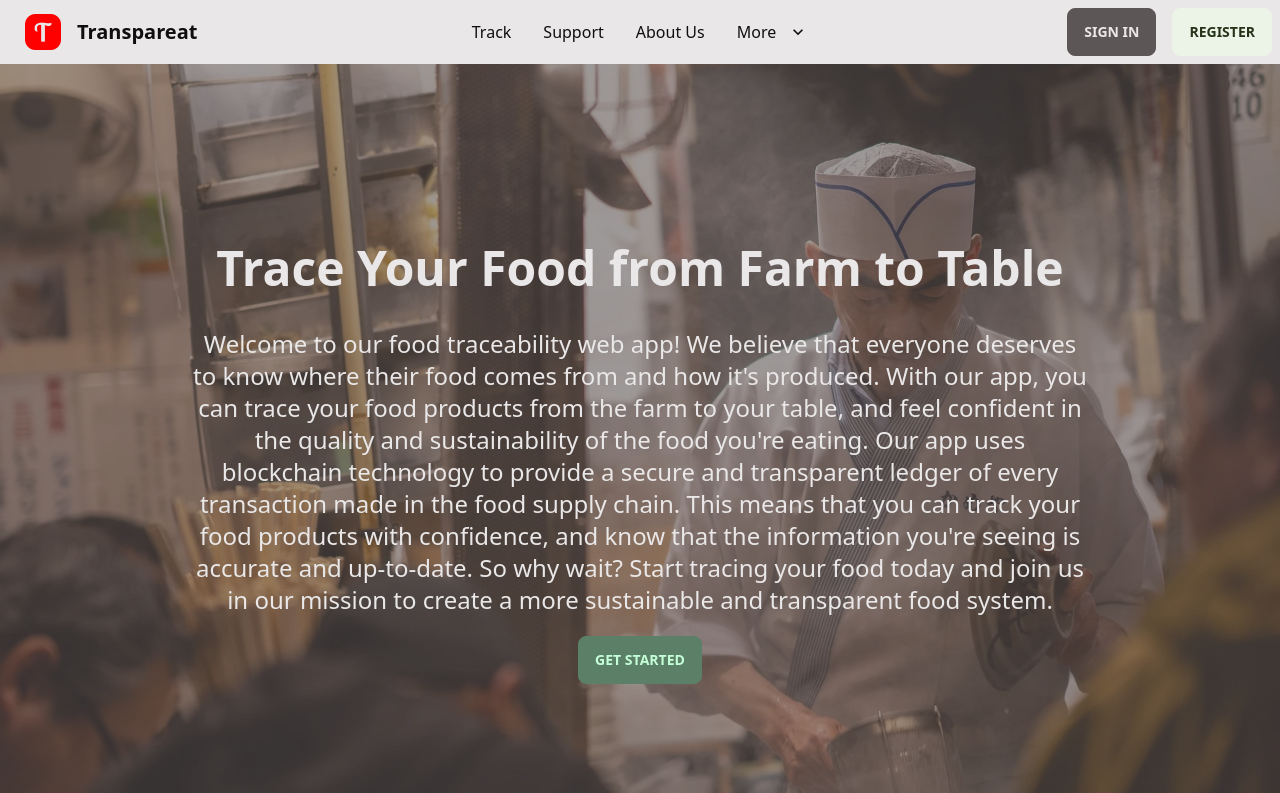
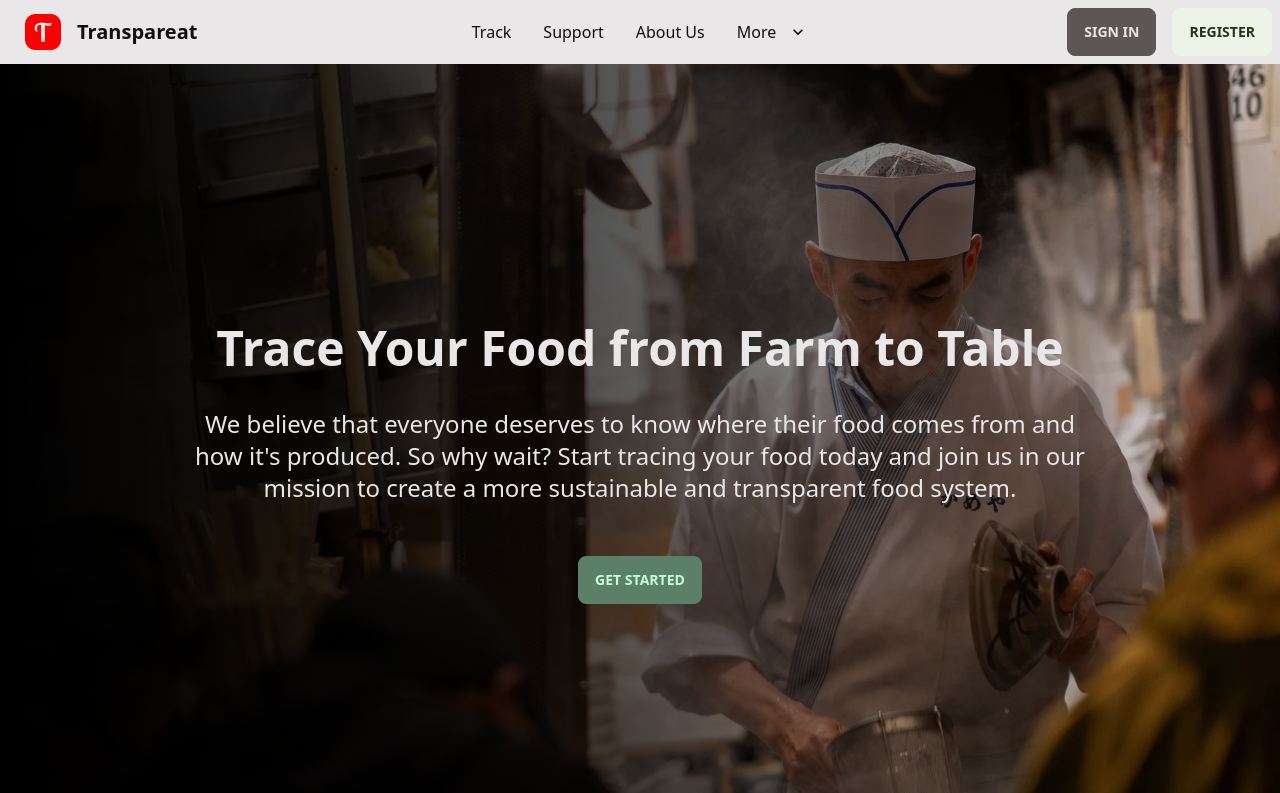
Before and after one commit to hssaluja25/transpareat, a Vue app: page /about in a window 1280 px wide. Shown: the top 793 px of the page. Built offline with nearby package versions, Linux system fonts and the light colour scheme; no server answers; the database is empty.

Commit message:
fixes bg image issue on about page

```diff
--- a/src/assets/base.css
+++ b/src/assets/base.css
@@ -13,3 +13,25 @@
     -webkit-appearance: none;
   }
 }
+
+.about-hero-bg {
+  background: linear-gradient(
+    to right,
+    hsl(0, 0%, 0%) 0%,
+    hsla(0, 0%, 0%, 0.964) 7.4%,
+    hsla(0, 0%, 0%, 0.918) 15.3%,
+    hsla(0, 0%, 0%, 0.862) 23.4%,
+    hsla(0, 0%, 0%, 0.799) 31.6%,
+    hsla(0, 0%, 0%, 0.73) 39.9%,
+    hsla(0, 0%, 0%, 0.655) 48.2%,
+    hsla(0, 0%, 0%, 0.577) 56.2%,
+    hsla(0, 0%, 0%, 0.497) 64%,
+    hsla(0, 0%, 0%, 0.417) 71.3%,
+    hsla(0, 0%, 0%, 0.337) 78.1%,
+    hsla(0, 0%, 0%, 0.259) 84.2%,
+    hsla(0, 0%, 0%, 0.186) 89.6%,
+    hsla(0, 0%, 0%, 0.117) 94.1%,
+    hsla(0, 0%, 0%, 0.054) 97.6%,
+    hsla(0, 0%, 0%, 0) 100%
+  );
+}
--- a/src/views/AboutView.vue
+++ b/src/views/AboutView.vue
@@ -3,26 +3,17 @@
 
   <main>
     <!-- Hero image in the bg -->
-    <div
-      class="hero min-h-screen"
-      :style="{ backgroundImage: 'url(src/assets/images/about/chef.webp)' }"
-    >
-      <div class="hero-overlay bg-opacity-60"></div>
+    <div class="hero min-h-screen" :style="{ backgroundImage: 'url(' + 'images/chef.webp' + ')' }">
+      <div class="about-hero-bg hero-overlay"></div>
       <div class="hero-content text-center text-neutral-content">
         <div class="max-w-4xl">
           <h1 class="mb-9 text-5xl font-bold">Trace Your Food from Farm to Table</h1>
           <p class="bg-opacity-50 text-2xl mb-5">
-            Welcome to our food traceability web app! We believe that everyone deserves to know
-            where their food comes from and how it's produced. With our app, you can trace your food
-            products from the farm to your table, and feel confident in the quality and
-            sustainability of the food you're eating. Our app uses blockchain technology to provide
-            a secure and transparent ledger of every transaction made in the food supply chain. This
-            means that you can track your food products with confidence, and know that the
-            information you're seeing is accurate and up-to-date. So why wait? Start tracing your
-            food today and join us in our mission to create a more sustainable and transparent food
-            system.
+            We believe that everyone deserves to know where their food comes from and how it's
+            produced. So why wait? Start tracing your food today and join us in our mission to
+            create a more sustainable and transparent food system.
           </p>
-          <button class="btn btn-primary">
+          <button class="mt-8 btn btn-primary">
             <router-link :to="{ name: 'home' }"> Get Started</router-link>
           </button>
         </div>
```
Also changed, not shown: public/images/chef.webp (renamed from src/assets/images/about/chef.webp).
